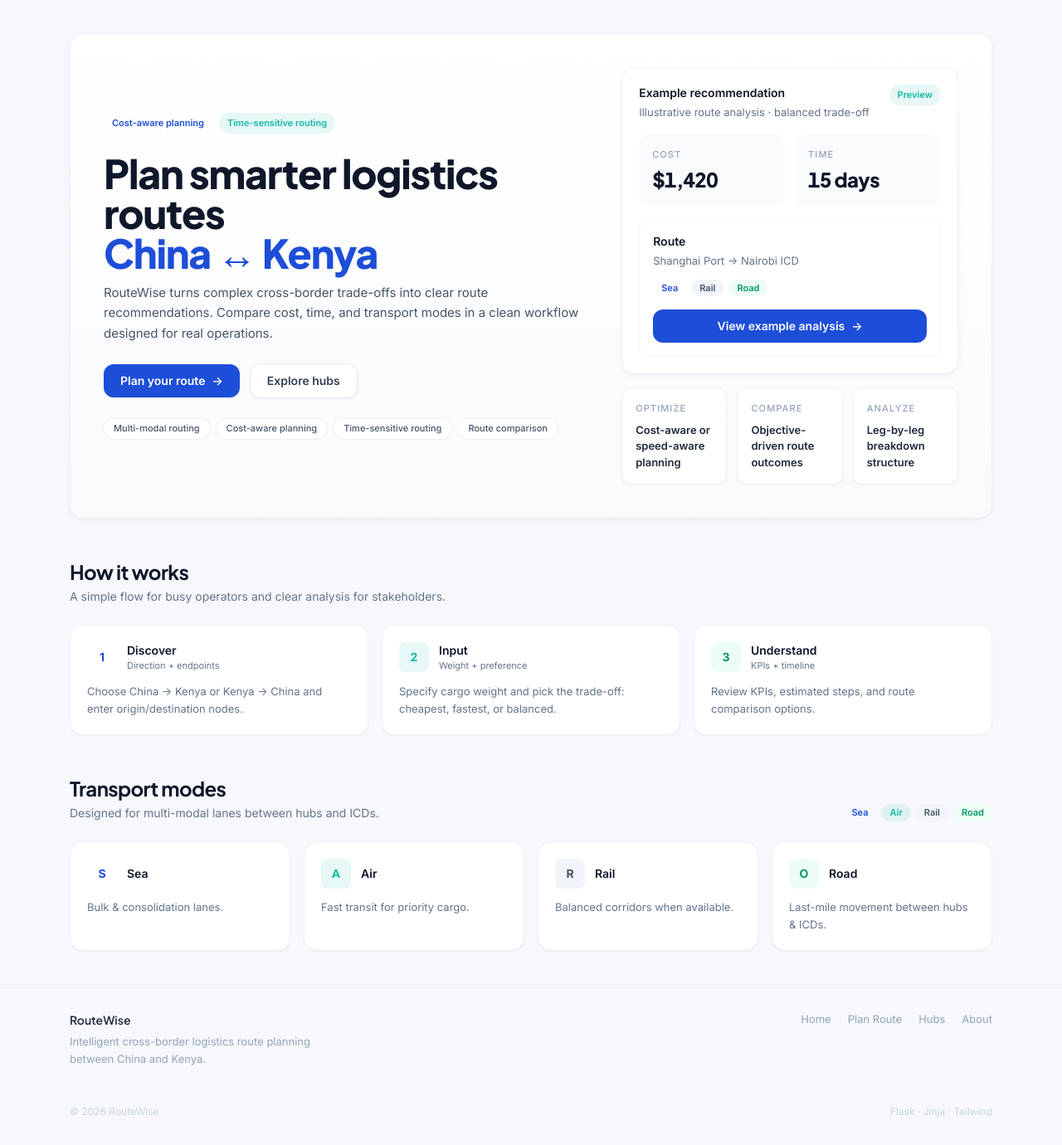
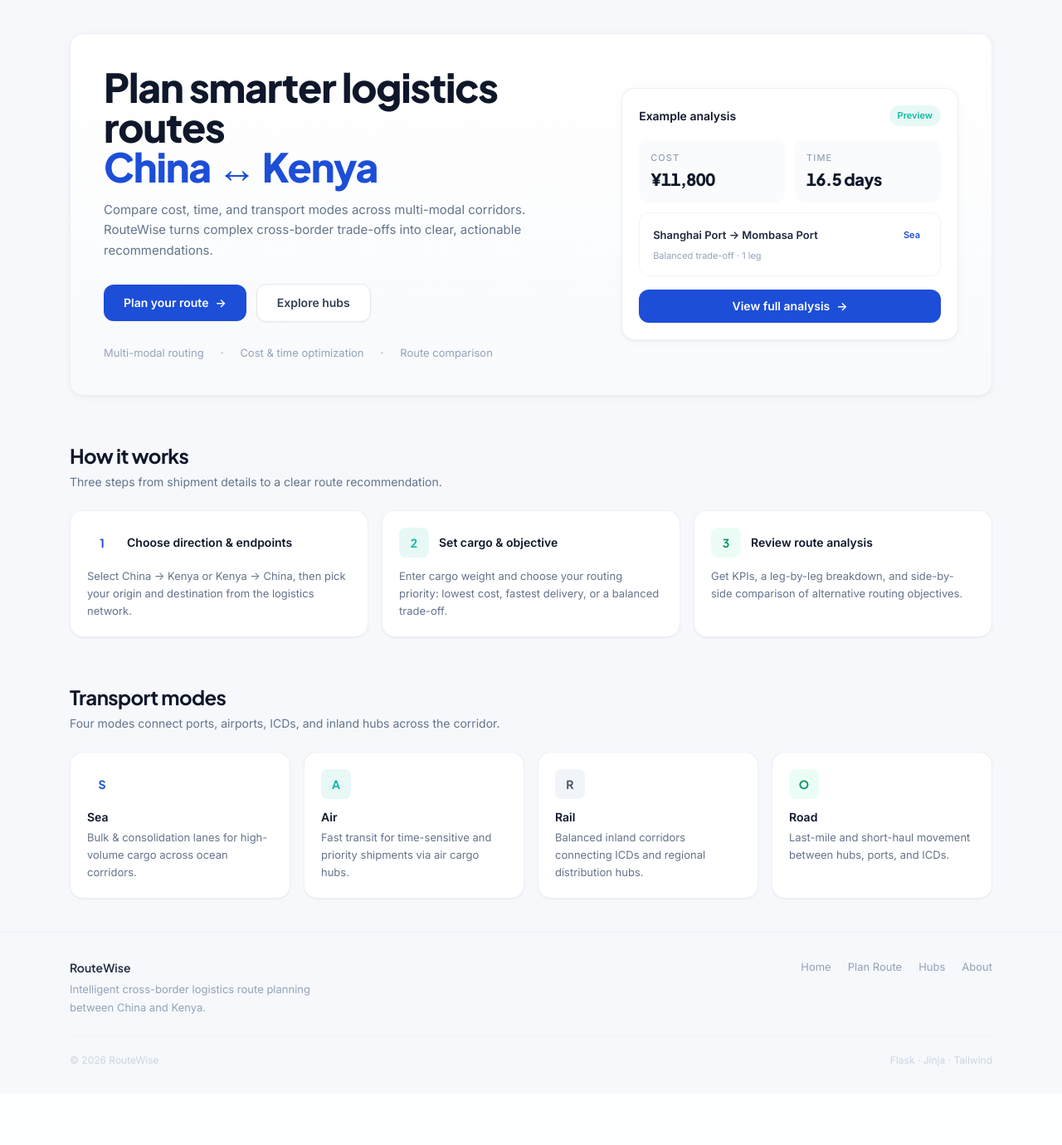
Before and after one commit to LelaeCarl/routewise, a Flask app: page / in a window 1280 px wide. Shown: the part 57-1437 px from the top of the page at 83% size. After the commit the page ends 1342 px from the top, so only its background shows below. Run offline with Flask 3, Linux system fonts and the light colour scheme; some libraries are stand-ins or nearby versions.

Commit message:
Polish RouteWise pages for a premium complete product feel
Made-with: Cursor

```diff
--- a/static/css/main.css
+++ b/static/css/main.css
@@ -89,6 +89,7 @@ a[class*="bg-primary"] {
 /* ── Table refinement ── */
 table {
   font-variant-numeric: tabular-nums;
+  border-collapse: collapse;
 }
 
 thead th {
@@ -96,9 +97,14 @@ thead th {
   letter-spacing: 0.05em;
   font-size: 0.6875rem;
   color: var(--text-muted);
+  white-space: nowrap;
 }
 
 tbody td {
+  font-size: 0.8125rem;
+}
+
+tfoot td {
   font-size: 0.8125rem;
 }
 
--- a/templates/index.html
+++ b/templates/index.html
@@ -3,197 +3,139 @@
 {% block content %}
   <section class="rounded-2xl border border-slate-200/60 bg-gradient-to-b from-white to-slate-50/80 p-6 shadow-card sm:p-10">
     <div class="grid gap-10 lg:grid-cols-12 lg:items-center">
-      <div class="lg:col-span-7 space-y-6">
-        <div class="flex flex-wrap items-center gap-2">
-          <span class="inline-flex items-center rounded-full bg-primary/8 px-2.5 py-1 text-[11px] font-semibold text-primary">
-            Cost-aware planning
-          </span>
-          <span class="inline-flex items-center rounded-full bg-secondary/10 px-2.5 py-1 text-[11px] font-semibold text-secondary">
-            Time-sensitive routing
-          </span>
-        </div>
-
-        <div class="space-y-3">
+      <div class="lg:col-span-7 space-y-7">
+        <div>
           <h1 class="text-4xl font-extrabold tracking-tight text-slate-900 sm:text-5xl">
             Plan smarter logistics routes
             <span class="block text-primary">China &harr; Kenya</span>
           </h1>
-          <p class="max-w-xl text-[15px] leading-relaxed text-slate-600">
-            RouteWise turns complex cross-border trade-offs into clear route recommendations.
-            Compare cost, time, and transport modes in a clean workflow designed for real operations.
+          <p class="mt-4 max-w-lg text-[15px] leading-relaxed text-slate-500">
+            Compare cost, time, and transport modes across multi-modal corridors.
+            RouteWise turns complex cross-border trade-offs into clear, actionable recommendations.
           </p>
         </div>
 
         <div class="flex flex-col gap-3 sm:flex-row sm:items-center">
           <a
             href="{{ url_for('planner') }}"
-            class="inline-flex items-center justify-center gap-2 rounded-xl bg-primary px-5 py-2.5 text-sm font-semibold text-white shadow-sm transition-all hover:bg-blue-700 hover:shadow-md focus:outline-none focus:ring-2 focus:ring-primary/20 focus:ring-offset-1"
+            class="inline-flex items-center justify-center gap-2 rounded-xl bg-primary px-6 py-3 text-sm font-semibold text-white shadow-sm transition-all hover:bg-blue-700 hover:shadow-md focus:outline-none focus:ring-2 focus:ring-primary/20 focus:ring-offset-1"
           >
             Plan your route
             <span aria-hidden="true">&rarr;</span>
           </a>
           <a
             href="{{ url_for('hubs') }}"
-            class="inline-flex items-center justify-center rounded-xl border border-slate-200 bg-white px-5 py-2.5 text-sm font-semibold text-slate-700 shadow-sm transition-all hover:border-slate-300 hover:bg-slate-50"
+            class="inline-flex items-center justify-center rounded-xl border border-slate-200 bg-white px-6 py-3 text-sm font-semibold text-slate-700 shadow-sm transition-all hover:border-slate-300 hover:bg-slate-50"
           >
             Explore hubs
           </a>
         </div>
 
-        <div class="flex flex-wrap gap-2">
-          <span class="rounded-full bg-white px-3 py-1 text-[11px] font-medium text-slate-600 ring-1 ring-slate-200/60">Multi-modal routing</span>
-          <span class="rounded-full bg-white px-3 py-1 text-[11px] font-medium text-slate-600 ring-1 ring-slate-200/60">Cost-aware planning</span>
-          <span class="rounded-full bg-white px-3 py-1 text-[11px] font-medium text-slate-600 ring-1 ring-slate-200/60">Time-sensitive routing</span>
-          <span class="rounded-full bg-white px-3 py-1 text-[11px] font-medium text-slate-600 ring-1 ring-slate-200/60">Route comparison</span>
+        <div class="flex flex-wrap items-center gap-x-5 gap-y-1.5 text-[13px] text-slate-400">
+          <span>Multi-modal routing</span>
+          <span class="hidden sm:inline">&middot;</span>
+          <span>Cost &amp; time optimization</span>
+          <span class="hidden sm:inline">&middot;</span>
+          <span>Route comparison</span>
         </div>
       </div>
 
-      <div class="lg:col-span-5 space-y-4">
+      <div class="lg:col-span-5">
         <div class="rounded-2xl border border-slate-200/60 bg-white p-5 shadow-card">
-          <div class="flex items-start justify-between gap-4">
-            <div>
-              <p class="text-sm font-semibold text-slate-900">Example recommendation</p>
-              <p class="mt-1 text-[13px] text-slate-500">Illustrative route analysis &middot; balanced trade-off</p>
-            </div>
+          <div class="flex items-center justify-between gap-4">
+            <p class="text-sm font-semibold text-slate-900">Example analysis</p>
             <span class="rounded-full bg-secondary/10 px-2.5 py-1 text-[11px] font-semibold text-secondary">Preview</span>
           </div>
 
-          <div class="mt-4 grid gap-3 sm:grid-cols-2">
-            <div class="rounded-xl bg-slate-50/80 p-4">
+          <div class="mt-4 grid grid-cols-2 gap-3">
+            <div class="rounded-xl bg-slate-50/80 p-3.5">
               <p class="text-[11px] font-medium uppercase tracking-widest text-slate-400">Cost</p>
-              <p class="mt-1.5 text-2xl font-extrabold tracking-tight text-slate-900 kpi-value">$1,420</p>
+              <p class="mt-1 text-xl font-extrabold tracking-tight text-slate-900 kpi-value">&yen;11,800</p>
             </div>
-            <div class="rounded-xl bg-slate-50/80 p-4">
+            <div class="rounded-xl bg-slate-50/80 p-3.5">
               <p class="text-[11px] font-medium uppercase tracking-widest text-slate-400">Time</p>
-              <p class="mt-1.5 text-2xl font-extrabold tracking-tight text-slate-900 kpi-value">15 days</p>
+              <p class="mt-1 text-xl font-extrabold tracking-tight text-slate-900 kpi-value">16.5 days</p>
             </div>
           </div>
 
-          <div class="mt-4 rounded-xl border border-slate-100 bg-white p-4">
-            <p class="text-sm font-semibold text-slate-900">Route</p>
-            <p class="mt-1 text-[13px] text-slate-500">Shanghai Port &rarr; Nairobi ICD</p>
-            <div class="mt-3 flex flex-wrap gap-1.5">
-              <span class="rounded-full bg-primary/8 px-2.5 py-0.5 text-[11px] font-semibold text-primary">Sea</span>
-              <span class="rounded-full bg-slate-100 px-2.5 py-0.5 text-[11px] font-semibold text-slate-600">Rail</span>
-              <span class="rounded-full bg-emerald-50 px-2.5 py-0.5 text-[11px] font-semibold text-emerald-600">Road</span>
+          <div class="mt-3 rounded-xl border border-slate-100 p-4">
+            <div class="flex items-center justify-between gap-3">
+              <p class="text-[13px] font-semibold text-slate-800">Shanghai Port &rarr; Mombasa Port</p>
+              <span class="rounded-full bg-primary/8 px-2 py-0.5 text-[11px] font-semibold text-primary">Sea</span>
             </div>
-            <a
-              href="{{ url_for('results', direction='china-kenya', preference='balanced_tradeoff') }}"
-              class="mt-4 inline-flex w-full items-center justify-center gap-2 rounded-xl bg-primary px-4 py-2.5 text-sm font-semibold text-white transition-all hover:bg-blue-700 hover:shadow-md"
-            >
-              View example analysis
-              <span aria-hidden="true">&rarr;</span>
-            </a>
+            <p class="mt-1.5 text-[11px] text-slate-400">Balanced trade-off &middot; 1 leg</p>
           </div>
-        </div>
 
-        <div class="grid gap-3 sm:grid-cols-3">
-          <div class="rounded-xl border border-slate-200/60 bg-white p-4 shadow-sm">
-            <p class="text-[11px] font-medium uppercase tracking-widest text-slate-400">Optimize</p>
-            <p class="mt-2 text-[13px] font-semibold text-slate-800">Cost-aware or speed-aware planning</p>
-          </div>
-          <div class="rounded-xl border border-slate-200/60 bg-white p-4 shadow-sm">
-            <p class="text-[11px] font-medium uppercase tracking-widest text-slate-400">Compare</p>
-            <p class="mt-2 text-[13px] font-semibold text-slate-800">Objective-driven route outcomes</p>
-          </div>
-          <div class="rounded-xl border border-slate-200/60 bg-white p-4 shadow-sm">
-            <p class="text-[11px] font-medium uppercase tracking-widest text-slate-400">Analyze</p>
-            <p class="mt-2 text-[13px] font-semibold text-slate-800">Leg-by-leg breakdown structure</p>
-          </div>
+          <a
+            href="{{ url_for('results', direction='china-kenya', preference='balanced_tradeoff') }}"
+            class="mt-4 inline-flex w-full items-center justify-center gap-2 rounded-xl bg-primary px-4 py-2.5 text-sm font-semibold text-white transition-all hover:bg-blue-700 hover:shadow-md"
+          >
+            View full analysis
+            <span aria-hidden="true">&rarr;</span>
+          </a>
         </div>
       </div>
     </div>
   </section>
 
-  <section class="mt-12">
-    <div class="flex flex-col gap-2 sm:flex-row sm:items-end sm:justify-between">
-      <div>
-        <h2 class="text-2xl font-bold tracking-tight text-slate-900">How it works</h2>
-        <p class="mt-1 text-sm text-slate-500">A simple flow for busy operators and clear analysis for stakeholders.</p>
-      </div>
-    </div>
+  <section class="mt-14">
+    <h2 class="text-2xl font-bold tracking-tight text-slate-900">How it works</h2>
+    <p class="mt-1.5 text-sm text-slate-500">Three steps from shipment details to a clear route recommendation.</p>
 
     <div class="mt-6 grid gap-4 md:grid-cols-3">
       <div class="rounded-2xl border border-slate-200/60 bg-white p-5 shadow-sm transition hover:shadow-card">
         <div class="flex items-center gap-3">
-          <span class="grid h-9 w-9 shrink-0 place-items-center rounded-lg bg-primary/8 text-sm font-bold text-primary" aria-hidden="true">1</span>
-          <div>
-            <p class="text-sm font-semibold text-slate-900">Discover</p>
-            <p class="text-[11px] text-slate-500">Direction + endpoints</p>
-          </div>
+          <span class="grid h-9 w-9 shrink-0 place-items-center rounded-lg bg-primary/8 text-sm font-bold text-primary font-display" aria-hidden="true">1</span>
+          <p class="text-sm font-semibold text-slate-900">Choose direction &amp; endpoints</p>
         </div>
-        <p class="mt-3 text-[13px] leading-relaxed text-slate-500">Choose China &rarr; Kenya or Kenya &rarr; China and enter origin/destination nodes.</p>
+        <p class="mt-3 text-[13px] leading-relaxed text-slate-500">Select China &rarr; Kenya or Kenya &rarr; China, then pick your origin and destination from the logistics network.</p>
       </div>
 
       <div class="rounded-2xl border border-slate-200/60 bg-white p-5 shadow-sm transition hover:shadow-card">
         <div class="flex items-center gap-3">
-          <span class="grid h-9 w-9 shrink-0 place-items-center rounded-lg bg-secondary/10 text-sm font-bold text-secondary" aria-hidden="true">2</span>
-          <div>
-            <p class="text-sm font-semibold text-slate-900">Input</p>
-            <p class="text-[11px] text-slate-500">Weight + preference</p>
-          </div>
+          <span class="grid h-9 w-9 shrink-0 place-items-center rounded-lg bg-secondary/10 text-sm font-bold text-secondary font-display" aria-hidden="true">2</span>
+          <p class="text-sm font-semibold text-slate-900">Set cargo &amp; objective</p>
         </div>
-        <p class="mt-3 text-[13px] leading-relaxed text-slate-500">Specify cargo weight and pick the trade-off: cheapest, fastest, or balanced.</p>
+        <p class="mt-3 text-[13px] leading-relaxed text-slate-500">Enter cargo weight and choose your routing priority: lowest cost, fastest delivery, or a balanced trade-off.</p>
       </div>
 
       <div class="rounded-2xl border border-slate-200/60 bg-white p-5 shadow-sm transition hover:shadow-card">
         <div class="flex items-center gap-3">
-          <span class="grid h-9 w-9 shrink-0 place-items-center rounded-lg bg-emerald-50 text-sm font-bold text-emerald-600" aria-hidden="true">3</span>
-          <div>
-            <p class="text-sm font-semibold text-slate-900">Understand</p>
-            <p class="text-[11px] text-slate-500">KPIs + timeline</p>
-          </div>
+          <span class="grid h-9 w-9 shrink-0 place-items-center rounded-lg bg-emerald-50 text-sm font-bold text-emerald-600 font-display" aria-hidden="true">3</span>
+          <p class="text-sm font-semibold text-slate-900">Review route analysis</p>
         </div>
-        <p class="mt-3 text-[13px] leading-relaxed text-slate-500">Review KPIs, estimated steps, and route comparison options.</p>
+        <p class="mt-3 text-[13px] leading-relaxed text-slate-500">Get KPIs, a leg-by-leg breakdown, and side-by-side comparison of alternative routing objectives.</p>
       </div>
     </div>
   </section>
 
-  <section class="mt-12">
-    <div class="flex flex-col gap-2 sm:flex-row sm:items-end sm:justify-between">
-      <div>
-        <h2 class="text-2xl font-bold tracking-tight text-slate-900">Transport modes</h2>
-        <p class="mt-1 text-sm text-slate-500">Designed for multi-modal lanes between hubs and ICDs.</p>
-      </div>
-      <div class="hidden items-center gap-1.5 sm:flex">
-        <span class="rounded-full bg-primary/8 px-2.5 py-0.5 text-[11px] font-semibold text-primary">Sea</span>
-        <span class="rounded-full bg-secondary/10 px-2.5 py-0.5 text-[11px] font-semibold text-secondary">Air</span>
-        <span class="rounded-full bg-slate-100 px-2.5 py-0.5 text-[11px] font-semibold text-slate-600">Rail</span>
-        <span class="rounded-full bg-emerald-50 px-2.5 py-0.5 text-[11px] font-semibold text-emerald-600">Road</span>
-      </div>
-    </div>
+  <section class="mt-14">
+    <h2 class="text-2xl font-bold tracking-tight text-slate-900">Transport modes</h2>
+    <p class="mt-1.5 text-sm text-slate-500">Four modes connect ports, airports, ICDs, and inland hubs across the corridor.</p>
 
-    <div class="mt-6 grid gap-4 md:grid-cols-4">
-      <div class="rounded-2xl border border-slate-200/60 bg-white p-5 shadow-sm transition hover:shadow-card">
-        <div class="flex items-center gap-3">
-          <span class="grid h-9 w-9 shrink-0 place-items-center rounded-lg bg-primary/8 text-sm font-bold text-primary" aria-hidden="true">S</span>
-          <p class="text-sm font-semibold text-slate-900">Sea</p>
-        </div>
-        <p class="mt-3 text-[13px] leading-relaxed text-slate-500">Bulk & consolidation lanes.</p>
+    <div class="mt-6 grid gap-4 sm:grid-cols-2 md:grid-cols-4">
+      <div class="rounded-2xl border border-slate-200/60 bg-white p-5 shadow-sm">
+        <span class="inline-flex h-9 w-9 items-center justify-center rounded-lg bg-primary/8 text-sm font-bold text-primary font-display" aria-hidden="true">S</span>
+        <p class="mt-3 text-sm font-semibold text-slate-900">Sea</p>
+        <p class="mt-1 text-[13px] leading-relaxed text-slate-500">Bulk &amp; consolidation lanes for high-volume cargo across ocean corridors.</p>
       </div>
 
-      <div class="rounded-2xl border border-slate-200/60 bg-white p-5 shadow-sm transition hover:shadow-card">
-        <div class="flex items-center gap-3">
-          <span class="grid h-9 w-9 shrink-0 place-items-center rounded-lg bg-secondary/10 text-sm font-bold text-secondary" aria-hidden="true">A</span>
-          <p class="text-sm font-semibold text-slate-900">Air</p>
-        </div>
-        <p class="mt-3 text-[13px] leading-relaxed text-slate-500">Fast transit for priority cargo.</p>
+      <div class="rounded-2xl border border-slate-200/60 bg-white p-5 shadow-sm">
+        <span class="inline-flex h-9 w-9 items-center justify-center rounded-lg bg-secondary/10 text-sm font-bold text-secondary font-display" aria-hidden="true">A</span>
+        <p class="mt-3 text-sm font-semibold text-slate-900">Air</p>
+        <p class="mt-1 text-[13px] leading-relaxed text-slate-500">Fast transit for time-sensitive and priority shipments via air cargo hubs.</p>
       </div>
 
-      <div class="rounded-2xl border border-slate-200/60 bg-white p-5 shadow-sm transition hover:shadow-card">
-        <div class="flex items-center gap-3">
-          <span class="grid h-9 w-9 shrink-0 place-items-center rounded-lg bg-slate-100 text-sm font-bold text-slate-600" aria-hidden="true">R</span>
-          <p class="text-sm font-semibold text-slate-900">Rail</p>
-        </div>
-        <p class="mt-3 text-[13px] leading-relaxed text-slate-500">Balanced corridors when available.</p>
+      <div class="rounded-2xl border border-slate-200/60 bg-white p-5 shadow-sm">
+        <span class="inline-flex h-9 w-9 items-center justify-center rounded-lg bg-slate-100 text-sm font-bold text-slate-600 font-display" aria-hidden="true">R</span>
+        <p class="mt-3 text-sm font-semibold text-slate-900">Rail</p>
+        <p class="mt-1 text-[13px] leading-relaxed text-slate-500">Balanced inland corridors connecting ICDs and regional distribution hubs.</p>
       </div>
 
-      <div class="rounded-2xl border border-slate-200/60 bg-white p-5 shadow-sm transition hover:shadow-card">
-        <div class="flex items-center gap-3">
-          <span class="grid h-9 w-9 shrink-0 place-items-center rounded-lg bg-emerald-50 text-sm font-bold text-emerald-600" aria-hidden="true">O</span>
-          <p class="text-sm font-semibold text-slate-900">Road</p>
-        </div>
-        <p class="mt-3 text-[13px] leading-relaxed text-slate-500">Last-mile movement between hubs & ICDs.</p>
+      <div class="rounded-2xl border border-slate-200/60 bg-white p-5 shadow-sm">
+        <span class="inline-flex h-9 w-9 items-center justify-center rounded-lg bg-emerald-50 text-sm font-bold text-emerald-600 font-display" aria-hidden="true">O</span>
+        <p class="mt-3 text-sm font-semibold text-slate-900">Road</p>
+        <p class="mt-1 text-[13px] leading-relaxed text-slate-500">Last-mile and short-haul movement between hubs, ports, and ICDs.</p>
       </div>
     </div>
   </section>
```
Also changed, not shown: templates/about.html (+61 -56 lines), templates/hubs.html (+11 -20 lines), templates/planner.html (+36 -46 lines), templates/results.html (+107 -123 lines).
